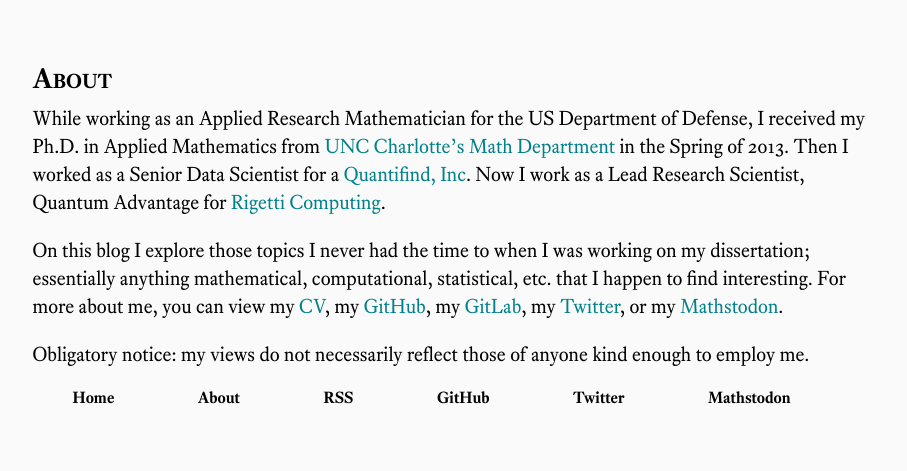
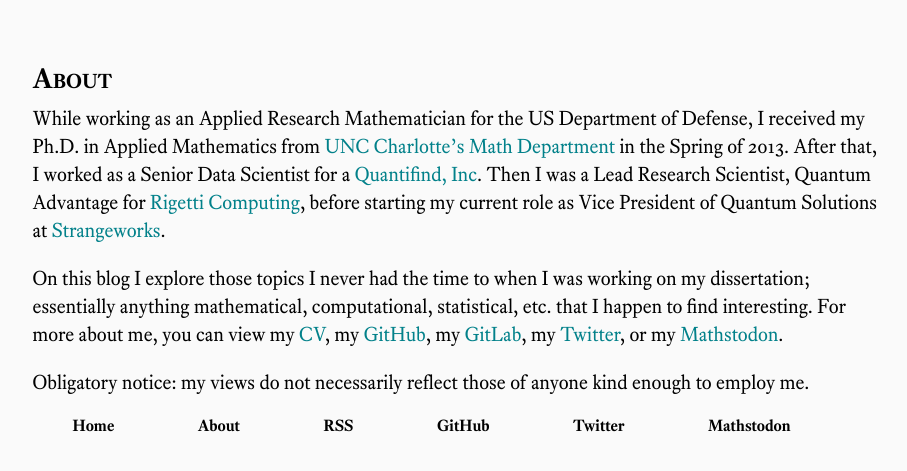
Before and after one commit to genos/genos.github.io, a Jekyll site: the page built from about.md, in a window 1280 px wide. Shown: the top 471 px of the page, without its empty margins (185-1092 px from the left). Built offline with Jekyll 4.4.1, drawn with Linux system fonts in a browser that asks for light colours.

Commit message:
started at sw

```diff
--- a/about.md
+++ b/about.md
@@ -3,8 +3,8 @@
 title: About
 ---
 While working as an Applied Research Mathematician for the US Department of Defense, I received my Ph.D. in Applied Mathematics from [UNC Charlotte's Math Department](http://math.uncc.edu) in the Spring of 2013.
-Then I worked as a Senior Data Scientist for a [Quantifind, Inc](https://www.quantifind.com).
-Now I work as a Lead Research Scientist, Quantum Advantage for [Rigetti Computing](https://www.rigetti.com).
+After that, I worked as a Senior Data Scientist for a [Quantifind, Inc](https://www.quantifind.com).
+Then I was a Lead Research Scientist, Quantum Advantage for [Rigetti Computing](https://www.rigetti.com), before starting my current role as Vice President of Quantum Solutions at [Strangeworks](https://strangeworks.com/).
 
 On this blog I explore those topics I never had the time to when I was working on my dissertation; essentially anything mathematical, computational, statistical, etc. that I happen to find interesting.
 For more about me, you can view my [CV]({{ "/public/genos_cv.pdf" | absolute_url}}), my [GitHub](https://github.com/genos), my [GitLab](https://gitlab.com/grenos), my [Twitter](https://twitter.com/graham_enos), or my [Mathstodon](https://mathstodon.xyz/@grahamenos).
```
